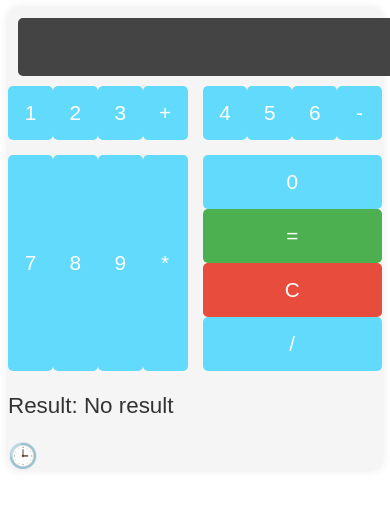
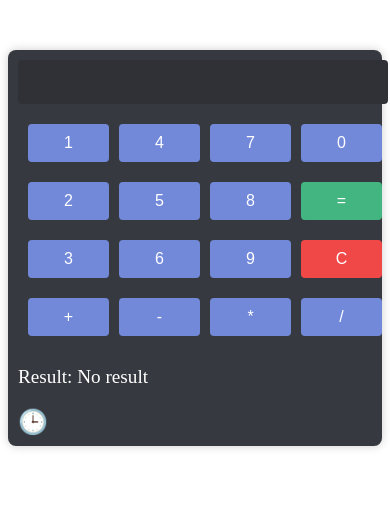
Before and after one commit to Joshlanuevo/calculator, a React (Vite) app in the folder client/: page / in a window 390 px wide. Shown: the top 508 px of the page. Built offline with nearby package versions, Linux system fonts and the light colour scheme.

Commit message:
styling added.

```diff
--- a/client/src/index.css
+++ b/client/src/index.css
@@ -1,145 +1,118 @@
 .calculator-container {
   max-width: 400px;
-  margin: 0 auto;
-  font-family: 'Arial', sans-serif;
-  background-color: #f5f5f5;
-  border-radius: 10px;
-  box-shadow: 0 0 10px rgba(0, 0, 0, 0.1);
+  margin: 50px auto;
+  background-color: #36393f;
+  border-radius: 8px;
+  padding: 20px;
+  box-shadow: 0 0 10px rgba(0, 0, 0, 0.2);
 }
 
 .input-display {
-  width: calc(100% - 20px);
-  padding: 15px;
+  width: 100%;
+  padding: 10px;
   font-size: 1.5em;
-  text-align: right;
-  margin: 10px;
-  background-color: #444;
-  color: white;
+  background-color: #2f3136;
+  color: #ffffff;
   border: none;
-  border-radius: 5px;
-  outline: none;
+  border-radius: 4px;
+  margin-bottom: 10px;
 }
 
 .button-grid {
   display: grid;
   grid-template-columns: repeat(4, 1fr);
-  gap: 15px;
-}
-
-.row {
-  display: flex;
-  justify-content: space-between;
-}
-
-.numeric-buttons {
-  display: flex;
-  justify-content: space-between;
-  width: 100%;
+  grid-gap: 10px;
 }
 
 button {
-  padding: 20px;
-  font-size: 1.4em;
   width: 100%;
+  margin: 10px;
+  padding: 15px;
+  font-size: 1.2em;
+  background-color: #7289da;
+  color: #ffffff;
   border: none;
-  border-radius: 5px;
+  border-radius: 4px;
   cursor: pointer;
-  background-color: #61dafb;
-  color: #fff;
   transition: background-color 0.3s ease;
 }
 
 button:hover {
-  background-color: #4fa3cc;
+  background-color: #677bc4;
 }
 
 .equal {
-  background-color: #4caf50;
+  background-color: #43b581;
 }
 
 .clear {
-  background-color: #e74c3c;
+  background-color: #f04747;
+}
+
+.result-display {
+  margin-top: 20px;
+}
+
+.result-text {
+  font-size: 1.2em;
+  color: #ffffff;
 }
 
 .history-icon {
+  cursor: pointer;
+  margin-top: 20px;
   font-size: 1.5em;
-  cursor: pointer;
-  margin-top: 15px;
-  color: #333;
-  transition: color 0.3s ease;
-}
-
-.history-icon:hover {
-  color: #555;
-}
-
-.result-display {
-  margin-top: 15px;
-}
-
-.result-text {
-  font-size: 1.4em;
-  color: #333;
 }
 
 .history-modal {
-  background-color: #333;
-  padding: 15px;
-  border-radius: 10px;
-  margin-top: 15px;
+  position: fixed;
+  top: 50%;
+  left: 50%;
+  transform: translate(-50%, -50%);
+  background-color: #36393f;
+  padding: 20px;
+  border-radius: 8px;
   box-shadow: 0 0 10px rgba(0, 0, 0, 0.2);
+  z-index: 2;
 }
 
-.history-title {
-  font-size: 1.6em;
-  color: white;
-  margin-bottom: 15px;
-}
-
-.history-text {
-  color: #ccc;
-}
-
-.history-list {
-  list-style: none;
-  padding: 0;
-}
-
+.history-title,
+.history-text,
 .history-item {
-  margin-bottom: 10px;
-  color: #ccc;
+  color: #ffffff;
 }
 
 .close-btn {
-  background-color: #555;
-  color: white;
-  padding: 10px 20px;
+  background-color: #43b581;
+  color: #ffffff;
+  padding: 15px;
   border: none;
-  border-radius: 5px;
+  border-radius: 4px;
   cursor: pointer;
+  margin-top: 20px;
   transition: background-color 0.3s ease;
 }
 
 .close-btn:hover {
-  background-color: #333;
+  background-color: #3a944e;
 }
 
-/* Responsive Styles */
 @media (max-width: 600px) {
-  .button-grid {
-    grid-template-columns: repeat(2, 1fr);
-  }
-
-  .numeric-buttons {
-    flex-direction: column;
+  .calculator-container {
+    max-width: 100%;
+    padding: 10px;
   }
 
   button {
-    padding: 15px;
-    font-size: 1.3em;
+    padding: 10px;
+    font-size: 1em;
+  }
+
+  .input-display {
+    padding: 8px;
   }
 
   .close-btn {
-    padding: 10px 15px;
+    padding: 10px;
   }
 }
```
